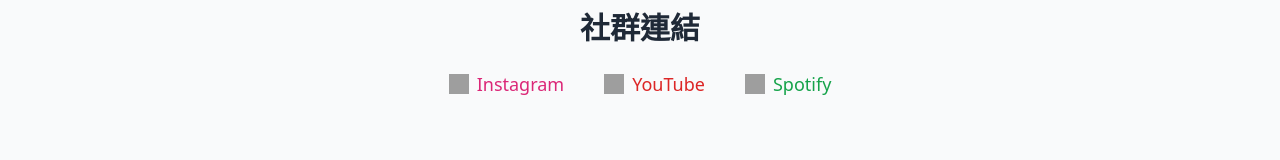
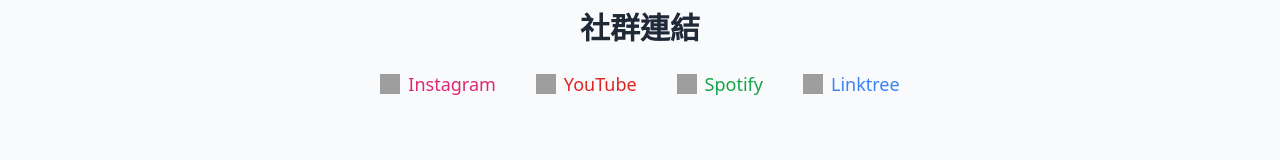
Before and after one commit to et751227/gyubin-fan, a plain HTML site: page index.html in a window 1280 px wide. Shown: the part 891-1051 px from the top of the page. Drawn offline with nearby package versions, Linux system fonts and the light colour scheme; grey boxes are pictures that could not be loaded.

Commit message:
Update index.html

```diff
--- a/index.html
+++ b/index.html
@@ -34,15 +34,18 @@
   <!-- Social Links -->
   <section class="py-12 px-6 md:px-20 text-center">
     <h2 class="text-3xl font-bold mb-6">社群連結</h2>
-    <div class="flex justify-center gap-10 text-lg">
+    <div class="flex justify-center gap-10 text-lg flex-wrap">
       <a href="https://www.instagram.com/baggyubin73" target="_blank" class="flex items-center gap-2 text-pink-600 hover:underline">
         <img src="https://img.icons8.com/ios-filled/24/fa327a/instagram-new.png" alt="Instagram" class="w-5 h-5">Instagram
       </a>
-      <a href="https://www.youtube.com/@gyubin_official" target="_blank" class="flex items-center gap-2 text-red-600 hover:underline">
+      <a href="https://www.youtube.com/@Gyubin" target="_blank" class="flex items-center gap-2 text-red-600 hover:underline">
         <img src="https://img.icons8.com/ios-filled/24/fa0000/youtube-play.png" alt="YouTube" class="w-5 h-5">YouTube
       </a>
-      <a href="https://open.spotify.com/artist/0vLt9WFsQYmEN4TzO2uM8r" target="_blank" class="flex items-center gap-2 text-green-600 hover:underline">
+      <a href="https://open.spotify.com/artist/7nScMbyBG94XsSpe7yrImS?si=q7tP2v70QECKJX5p3L49BA" target="_blank" class="flex items-center gap-2 text-green-600 hover:underline">
         <img src="https://img.icons8.com/ios-filled/24/1DB954/spotify.png" alt="Spotify" class="w-5 h-5">Spotify
+      </a>
+      <a href="https://linktr.ee/live.gyubin" target="_blank" class="flex items-center gap-2 text-blue-500 hover:underline">
+        <img src="https://img.icons8.com/ios-filled/24/3b82f6/linktree.png" alt="Linktree" class="w-5 h-5">Linktree
       </a>
     </div>
   </section>
```
